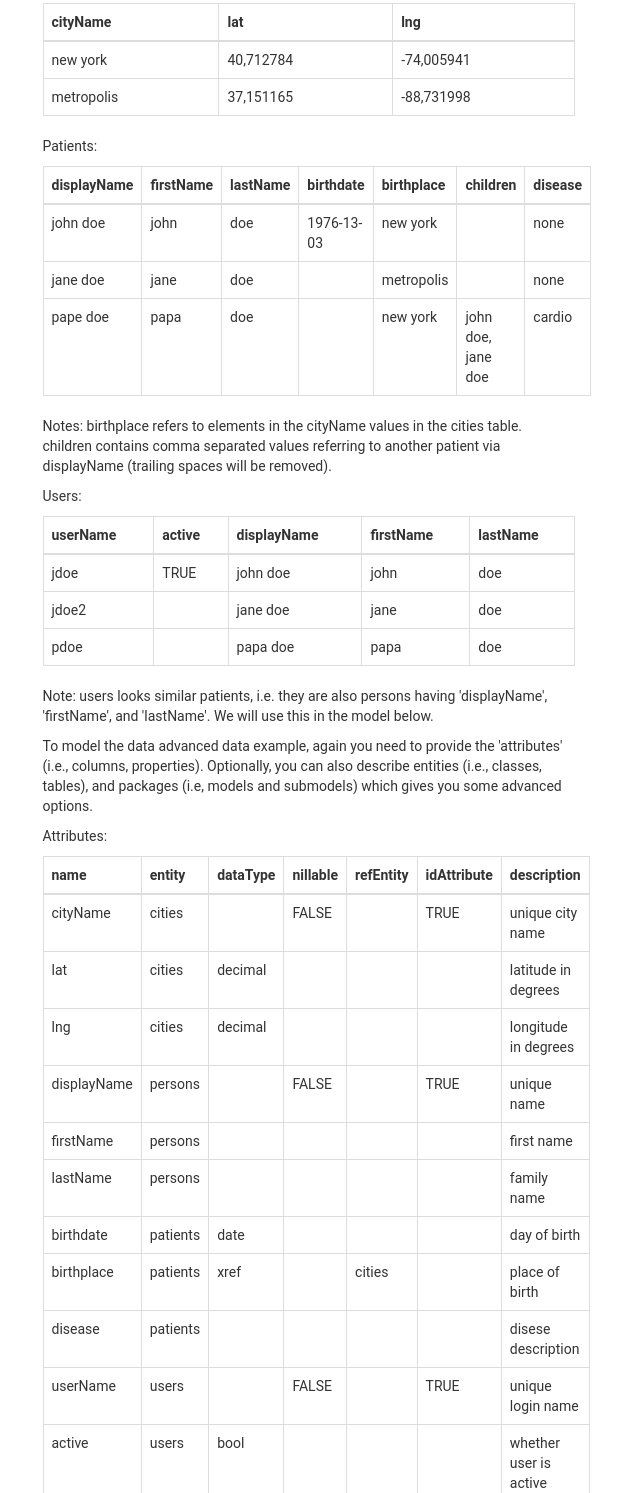
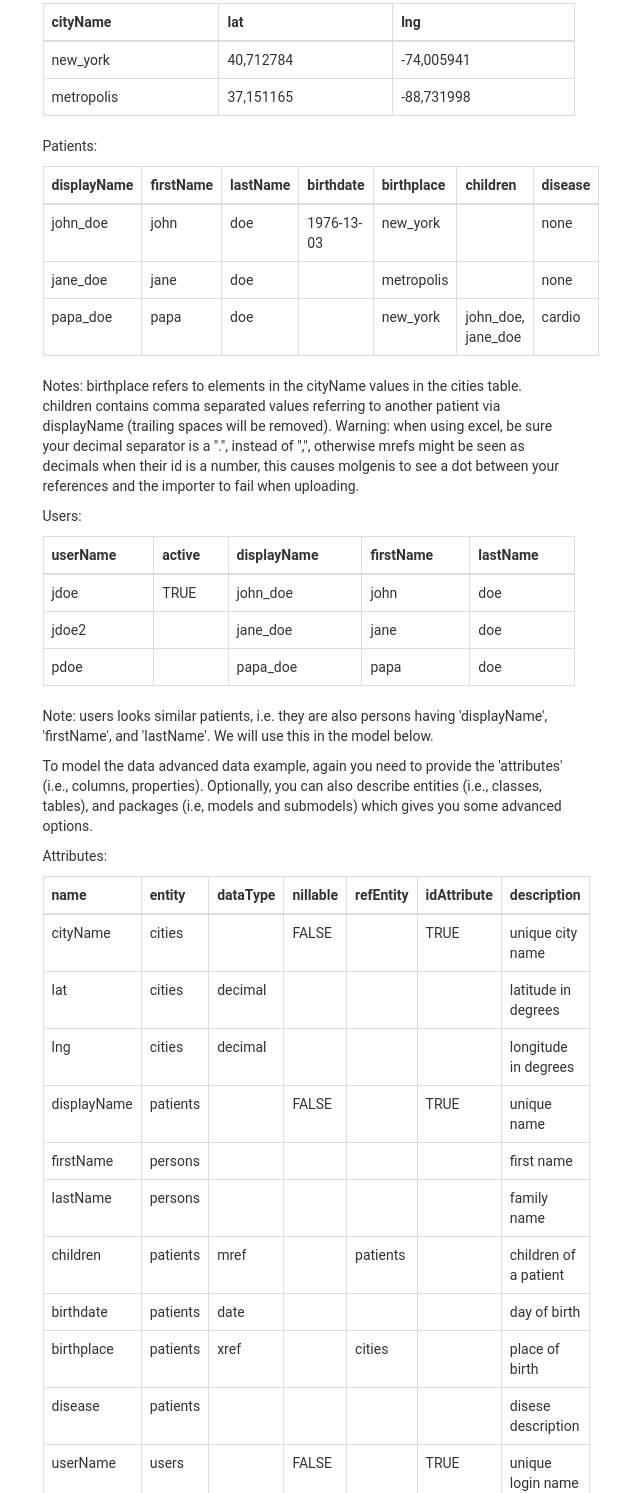
Before and after one commit to molgenis/molgenis.github.io, a plain HTML site: page documentation/ref-emx.html in a window 1280 px wide. Shown: the part 1255-2748 px from the top of the page, without its empty margins (425-1065 px from the left). Drawn offline with Linux system fonts and the light colour scheme.

Commit message:
Automatic update by jenkins

```diff
--- a/documentation/ref-emx.html
+++ b/documentation/ref-emx.html
@@ -86,21 +86,21 @@ EMX (entity model extensible) is a flexible spreadsheet format to easily upload
 </thead>
 <tbody>
 <tr>
-<td>john doe</td>
+<td>john_doe</td>
 <td>john</td>
 <td>doe</td>
 <td>1976-03-13</td>
 <td>new york</td>
 </tr>
 <tr>
-<td>jane doe</td>
+<td>jane_doe</td>
 <td>jane</td>
 <td>doe</td>
 <td></td>
 <td>metropolis</td>
 </tr>
 <tr>
-<td>papa doe</td>
+<td>papa_doe</td>
 <td>papa</td>
 <td>doe</td>
 <td></td>
@@ -178,7 +178,7 @@ EMX (entity model extensible) is a flexible spreadsheet format to easily upload
 </thead>
 <tbody>
 <tr>
-<td>new york</td>
+<td>new_york</td>
 <td>40,712784</td>
 <td>-74,005941</td>
 </tr>
@@ -204,16 +204,16 @@ EMX (entity model extensible) is a flexible spreadsheet format to easily upload
 </thead>
 <tbody>
 <tr>
-<td>john doe</td>
+<td>john_doe</td>
 <td>john</td>
 <td>doe</td>
 <td>1976-13-03</td>
-<td>new york</td>
+<td>new_york</td>
 <td></td>
 <td>none</td>
 </tr>
 <tr>
-<td>jane doe</td>
+<td>jane_doe</td>
 <td>jane</td>
 <td>doe</td>
 <td></td>
@@ -222,17 +222,18 @@ EMX (entity model extensible) is a flexible spreadsheet format to easily upload
 <td>none</td>
 </tr>
 <tr>
-<td>pape doe</td>
+<td>papa_doe</td>
 <td>papa</td>
 <td>doe</td>
 <td></td>
-<td>new york</td>
-<td>john doe, jane doe</td>
+<td>new_york</td>
+<td>john_doe, jane_doe</td>
 <td>cardio</td>
 </tr>
 </tbody>
 </table>
-<p>Notes: birthplace refers to elements in the cityName values in the cities table. children contains comma separated values referring to another patient via displayName (trailing spaces will be removed).</p>
+<p>Notes: birthplace refers to elements in the cityName values in the cities table. children contains comma separated values referring to another patient via displayName (trailing spaces will be removed).
+Warning: when using excel, be sure your decimal separator is a &quot;.&quot;, instead of &quot;,&quot;, otherwise mrefs might be seen as decimals when their id is a number, this causes molgenis to see a dot between your references and the importer to fail when uploading.</p>
 <p>Users:</p>
 <table>
 <thead>
@@ -248,21 +249,21 @@ EMX (entity model extensible) is a flexible spreadsheet format to easily upload
 <tr>
 <td>jdoe</td>
 <td>TRUE</td>
-<td>john doe</td>
+<td>john_doe</td>
 <td>john</td>
 <td>doe</td>
 </tr>
 <tr>
 <td>jdoe2</td>
 <td></td>
-<td>jane doe</td>
+<td>jane_doe</td>
 <td>jane</td>
 <td>doe</td>
 </tr>
 <tr>
 <td>pdoe</td>
 <td></td>
-<td>papa doe</td>
+<td>papa_doe</td>
 <td>papa</td>
 <td>doe</td>
 </tr>
@@ -313,7 +314,7 @@ EMX (entity model extensible) is a flexible spreadsheet format to easily upload
 </tr>
 <tr>
 <td>displayName</td>
-<td>persons</td>
+<td>patients</td>
 <td></td>
 <td>FALSE</td>
 <td></td>
@@ -337,6 +338,15 @@ EMX (entity model extensible) is a flexible spreadsheet format to easily upload
 <td></td>
 <td></td>
 <td>family name</td>
+</tr>
+<tr>
+<td>children</td>
+<td>patients</td>
+<td>mref</td>
+<td></td>
+<td>patients</td>
+<td></td>
+<td>children of a patient</td>
 </tr>
 <tr>
 <td>birthdate</td>
```
Also changed, not shown: software/CoNVaDING.html (+2 -2 lines), 2 other files.
